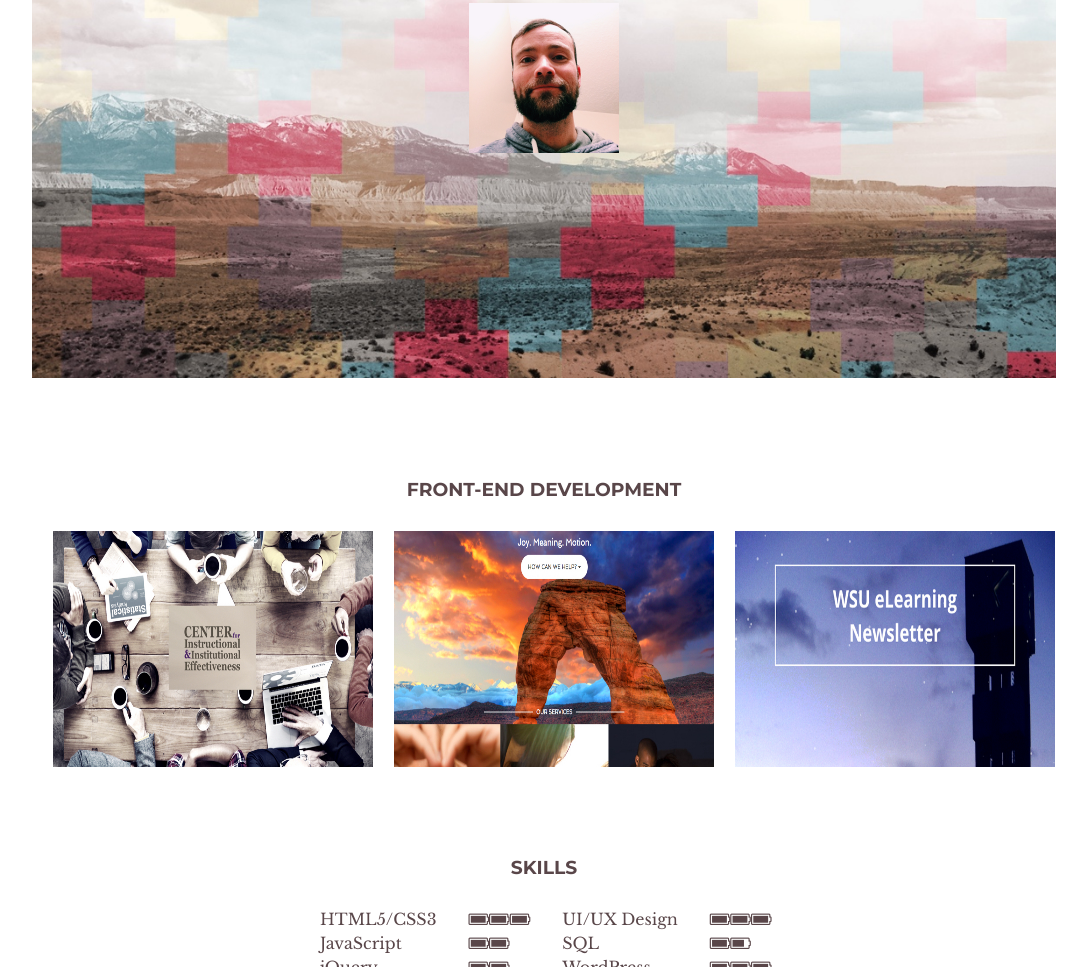
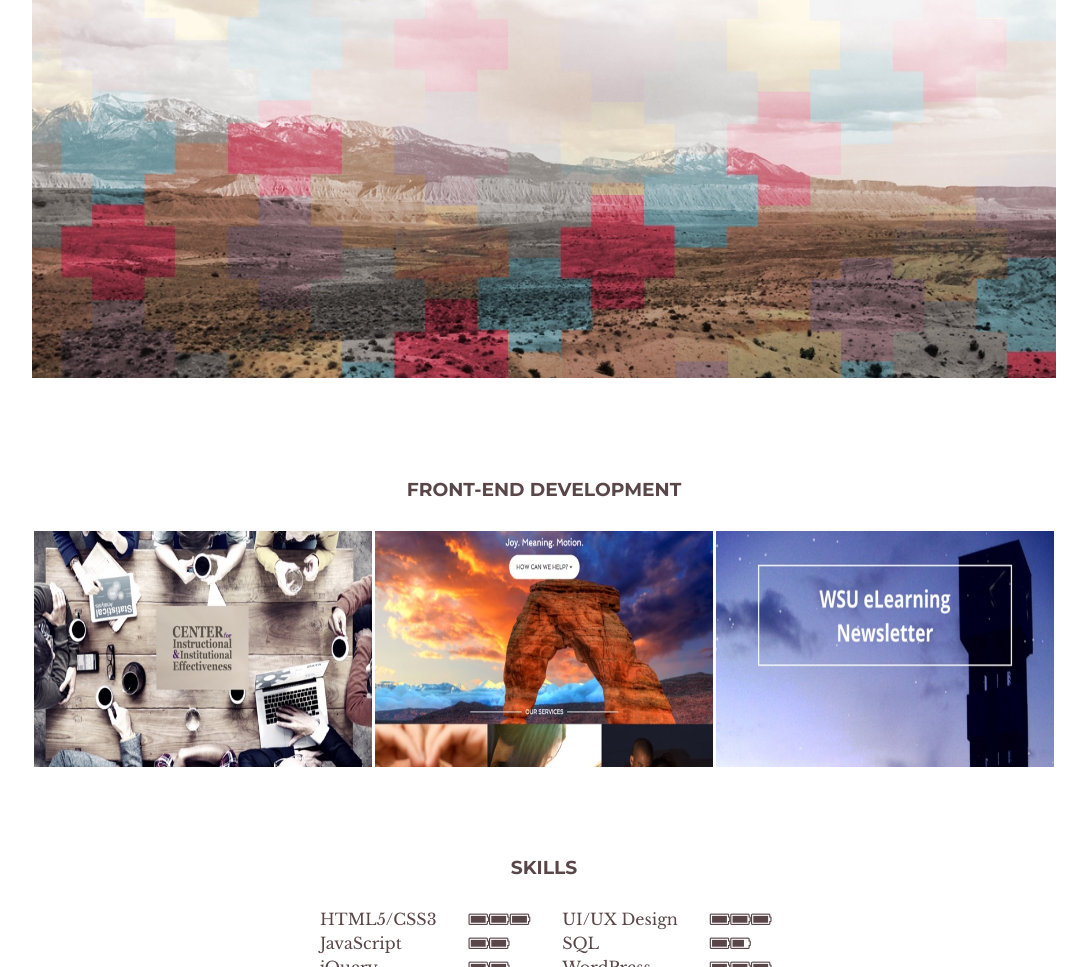
Before and after one commit to hummusatune/finalPortfolio, a plain HTML site: page index.html in a window 1280 px wide. Shown: the part 301-1268 px from the top of the page, without its empty margins (96-1183 px from the left). Drawn offline with nearby package versions, Linux system fonts and the light colour scheme.

Commit message:
Added srcsets and tweaked final design

```diff
--- a/css/styles.css
+++ b/css/styles.css
@@ -459,11 +459,8 @@ Media Queries
   }
 
   .galleryItem {
-<<<<<<< HEAD
     max-width: 33%;
-=======
     width: auto;
->>>>>>> origin/master
     height: auto;
   }
 
--- a/index.html
+++ b/index.html
@@ -20,7 +20,7 @@
 		</div>
 
 	  <header class="headerFlex">
-	      <img src="img/myFace300x300.jpg" alt="a picture of Mike Mitchell smiling" class="headerPic">
+	      <!-- <img src="img/myFace300x300.jpg" alt="a picture of Mike Mitchell smiling" class="headerPic"> -->
 	      <!-- <p class="headerTag">Front-End Web Developer</p> -->
 	  </header>
 
@@ -30,15 +30,28 @@
 
 	    <div class="gallery">
 	    	<div class="galleryItem">
-		    	<img src="img/ciie900x450.jpg" alt="">
+		    	<img src="img/ciie292x146.jpg"
+		    		srcset="img/ciie900x450.jpg 900w,
+		    				img/ciie585x293.jpg 585w,
+		    				img/ciie292x146.jpg 292w"
+		    		sizes="(min-width: 26.375em) 33.3vw, 100vw"
+		    	 	alt="the center for instructional and institutional effectiveness web site">
 		    	<h3>Academic Web Design</h3>
 		    </div>
 		    <div class="galleryItem">
-		    	<img src="img/redCliff900x450.jpg" alt="">
+		    	<img src="img/redCliff292x146.jpg"
+		    		srcset="img/redCliff900x450.jpg 900w,
+		    				img/redCliff585x293.jpg 585w,
+		    				img/redCliff292x146.jpg 292w"
+		    		sizes="(min-width: 26.375em) 33.3vw, 100vw" alt="red cliff counseling and wellness web site">
 		    	<h3>Business Web Design</h3>
 		    </div>
 		    <div class="galleryItem">
-		    	<img src="img/newsletter900x450.jpg" alt="">
+		    	<img src="img/newsletter292x146.jpg"
+		    		srcset="img/newsletter900x450.jpg 900w,
+		    				img/newsletter585x293.jpg 585w,
+		    				img/newsletter292x146.jpg 292w"
+		    		sizes="(min-width: 26.375em) 33.3vw, 100vw" alt="a newsletter for weber state online">
 		    	<h3>Online Newsletter</h3>
 		    </div>
 		  </div>
```
